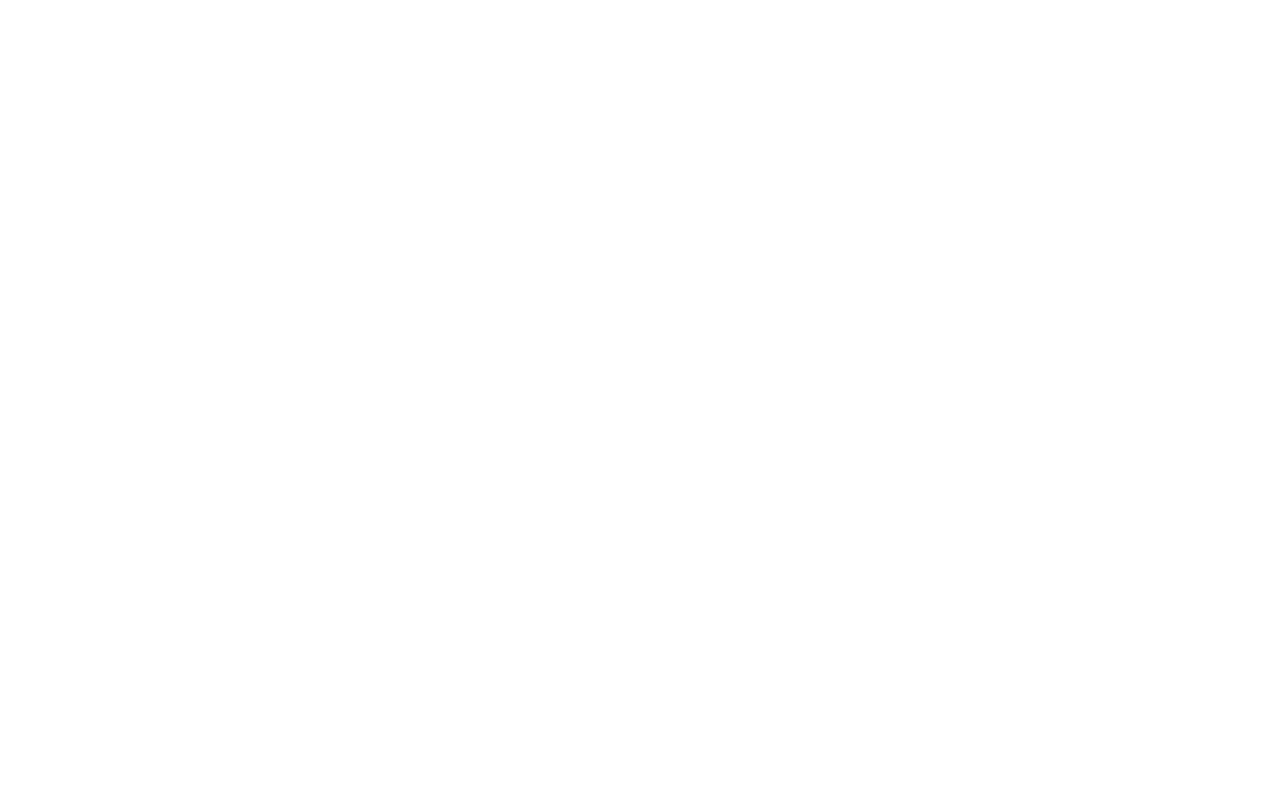
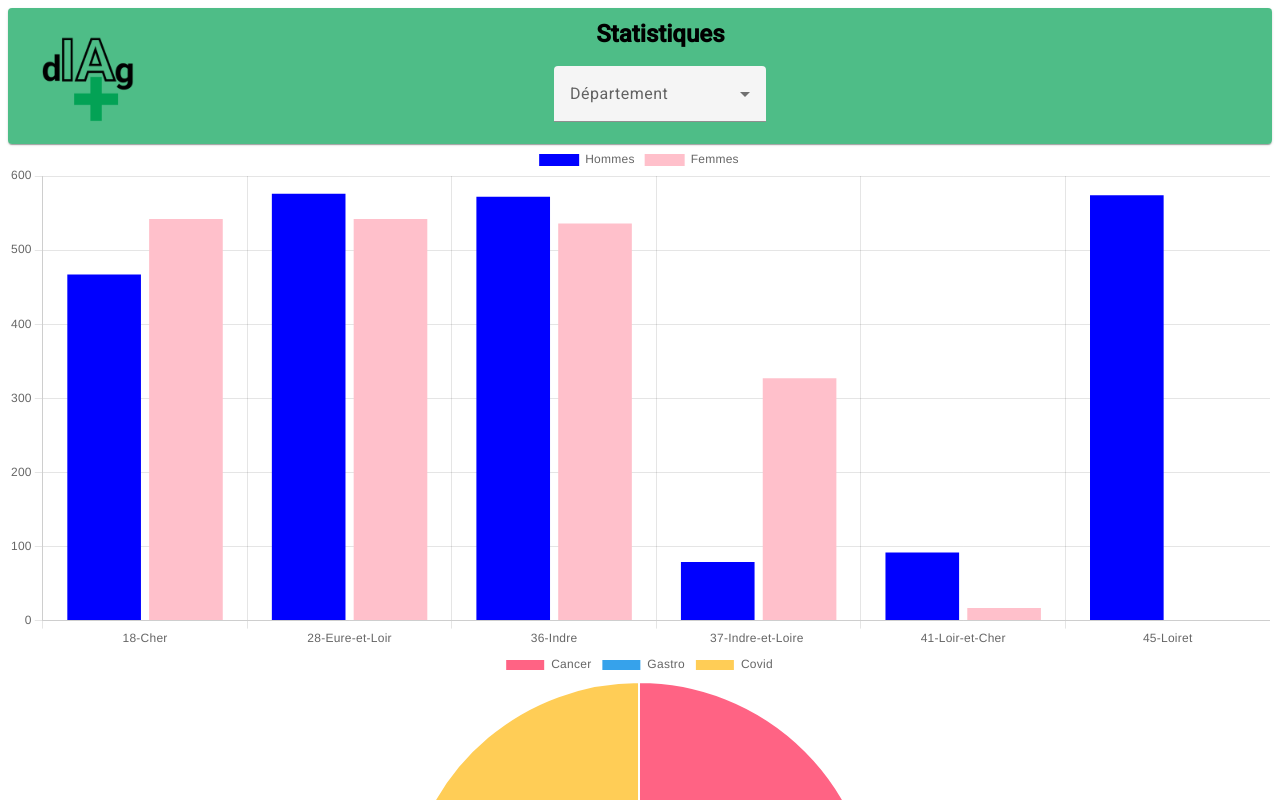
Before and after one commit to Emmanuel-aidan/diagnostique, an Angular app: page /statistiques in a window 1280 px wide. Shown: the top 800 px of the page. Built offline with nearby package versions, Linux system fonts and the light colour scheme.

Commit message:
selecteur + début chart

```diff
--- a/src/app/components/statistiques/statistiques.component.css
+++ b/src/app/components/statistiques/statistiques.component.css
@@ -0,0 +1,28 @@
+.title{
+  display: flex;
+  justify-content: center;
+  align-items: center;
+  flex-direction: row;
+  background-color: rgba(3,162,85, 0.7);
+}
+.contenu{
+  margin-right:40%;
+  display: flex;
+  justify-content: center;
+  align-items: center;
+  flex-direction: column;
+}
+
+h1{
+  margin-top:10px;
+  font-weight: bold;
+}
+
+.image{
+  margin-left: 30px;
+  margin-right:auto;
+}
+
+img{
+  width: auto;
+  height: 100px;}
--- a/src/app/components/statistiques/statistiques.component.html
+++ b/src/app/components/statistiques/statistiques.component.html
@@ -0,0 +1,25 @@
+<mat-card class="title">
+
+  <div class="image">
+    <a href="/"> <!-- Remplacez "/accueil" par l'URL de votre page d'accueil -->
+      <img src="../../../assets/IA_small.png" alt="dIAg" />
+    </a>
+  </div>
+
+  <div class="contenu">
+    <h1>Statistiques</h1>
+
+  <mat-form-field appearance="fill">
+    <mat-select placeholder="Département" class="mat-warn">
+      <mat-option *ngFor="let dep of departements" [value]="dep">{{dep}}</mat-option>
+    </mat-select>
+  </mat-form-field>
+  </div>
+</mat-card>
+
+<div class="chart-container">
+  <canvas  id="barCart" >{{ barchart }}</canvas>
+</div>
+<div class="chart-container">
+  <canvas  id="pie" >{{ pie }}</canvas>
+</div>
--- a/src/app/components/statistiques/statistiques.component.ts
+++ b/src/app/components/statistiques/statistiques.component.ts
@@ -1,4 +1,6 @@
 import {Component, OnInit} from '@angular/core';
+import Chart from 'chart.js/auto';
+
 
 
 @Component({
@@ -6,5 +8,78 @@
   templateUrl: './statistiques.component.html',
   styleUrls: ['./statistiques.component.css']
 })
-export class StatistiquesComponent {
+export class StatistiquesComponent implements OnInit{
+
+  departements = [
+    '18-Cher',
+    '28-Eure-et-Loir',
+    '36-Indre',
+    '37-Indre-et-Loire ',
+    '41-Loir-et-Cher',
+    '45-Loiret'
+    ]
+  constructor() { }
+
+  ngOnInit(): void {
+    this.createChart();
+  }
+  public barchart: any;
+  public pie: any;
+  public line: any;
+
+
+  createChart(){
+
+    this.barchart = new Chart("barCart", {
+      type: 'bar', //this denotes tha type of chart
+
+      data: {// values on X-Axis
+        labels: ['18-Cher',
+          '28-Eure-et-Loir',
+          '36-Indre',
+          '37-Indre-et-Loire ',
+          '41-Loir-et-Cher',
+          '45-Loiret' ],
+        datasets: [
+          {
+            label: "Hommes",
+            data: ['467','576', '572', '79', '92',
+              '574', '573', '576'],
+            backgroundColor: 'blue'
+          },
+          {
+            label: "Femmes",
+            data: ['542', '542', '536', '327', '17',
+              '0.00', '538', '541'],
+            backgroundColor: 'pink'
+          }
+        ]
+      },
+      options: {
+        aspectRatio:2.5
+      }
+
+    });
+    this.pie = new Chart("pie", {
+      type: 'pie', //this denotes tha type of chart
+
+      data: {// values on X-Axis
+        labels: ['Cancer','Gastro','Covid'],
+        datasets: [{
+          label: 'My First Dataset',
+          data: [300, 50, 100],
+          backgroundColor: [
+            'rgb(255, 99, 132)',
+            'rgb(54, 162, 235)',
+            'rgb(255, 205, 86)'
+          ],
+          hoverOffset: 4
+        }]
+      },
+      options: {
+        aspectRatio:2.5
+      }
+
+    });
+  }
 }
```
